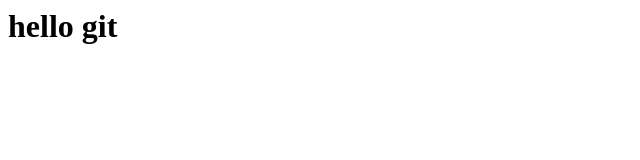
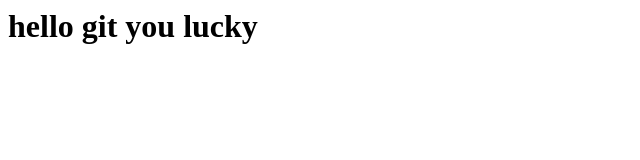
Before and after one commit to konicsystem/cli-git, a plain HTML site: page index.html in a window 1280 px wide. Shown: the whole page, without its empty margins (0-640 px from the left). Drawn offline with Linux system fonts and the light colour scheme.

Commit message:
Changes to be committed: 	modified:   app.js 	new file:   book-source 	modified:   index.html

```diff
--- a/app.js
+++ b/app.js
@@ -1,5 +1,6 @@
 (function(global){
 	if(!global.console){
 		global.alert('console을 사용할할수 없습니다.');
+		global.alert('console not');
 	}
 })(window);
--- a/index.html
+++ b/index.html
@@ -1 +1,2 @@
-<h1>hello git</h1>
+
+<h1>hello git you lucky</h1>
```
